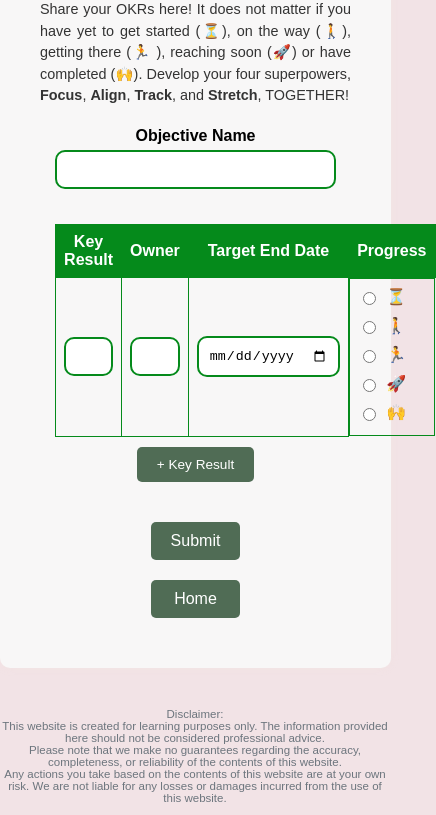
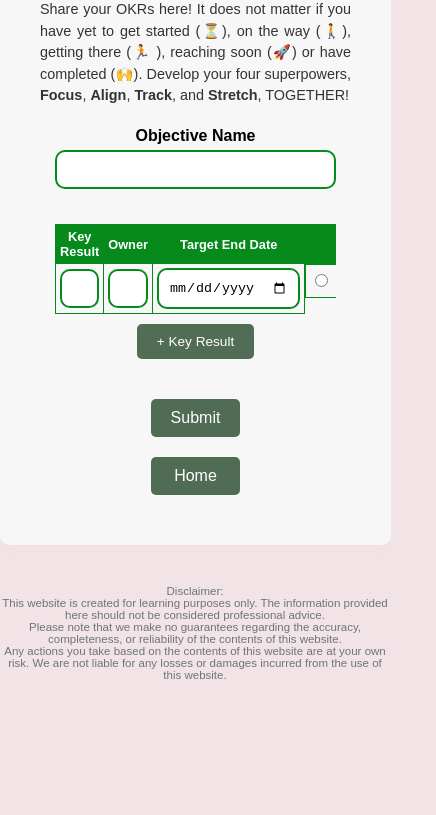
Before and after one commit to hatch2626/GiftCheer, a website: page page2.ejs in a window 390 px wide. Shown: the part 89-904 px from the top of the page, 436 px wide, since content can reach past the window. After the commit the page ends 844 px from the top, so only its background shows below. Drawn offline with nearby package versions, Linux system fonts and the light colour scheme; files that its build step writes are made by us from their sources.

Commit message:
mobile view page2

```diff
--- a/public/styles2.css
+++ b/public/styles2.css
@@ -90,7 +90,7 @@ th {
 
 .progress-container {
     display: flex;
-    flex-direction: column;
+    flex-direction: row; /* Changed to row */
     gap: 5px;
 }
 
@@ -176,4 +176,18 @@ th {
         width: 100%;
         margin-bottom: 10px;
     }
+
+    .lower-block {
+        overflow-x: auto; /* Enable horizontal scrolling */
+        -webkit-overflow-scrolling: touch; /* Enable smooth scrolling on iOS */
+    }
+
+    table {
+        width: 100%; /* Make table responsive */
+        font-size: 0.8em; /* Reduce font size to fit content */
+    }
+
+    th, td {
+        padding: 4px; /* Reduce padding to fit content */
+    }
 }
```
